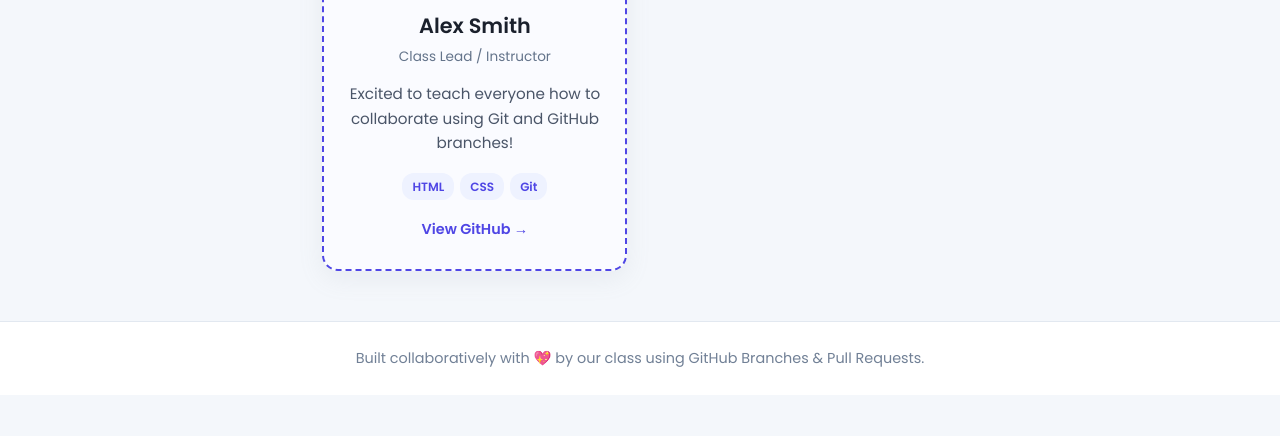
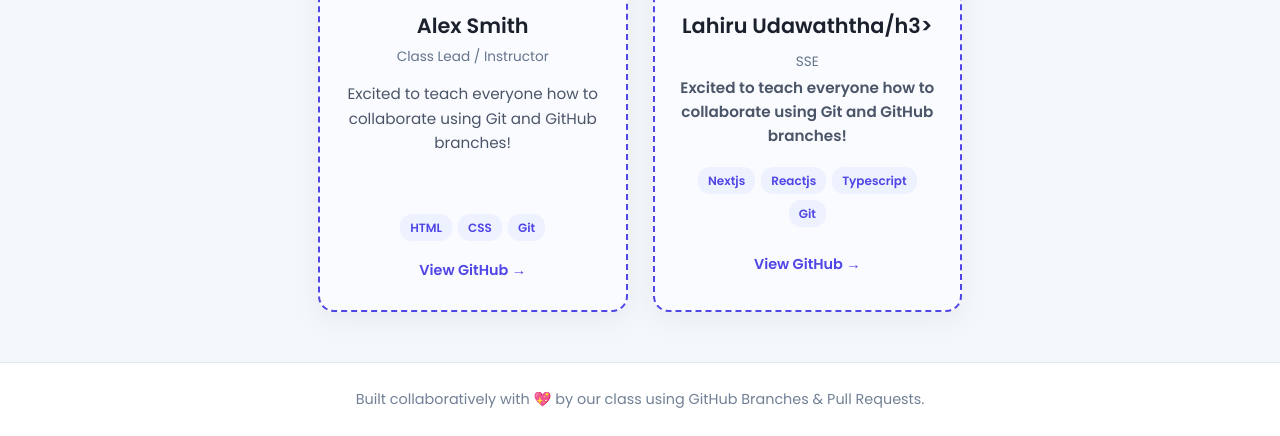
Before and after one commit to chathuka-official/Github-Practicle, a plain HTML site: page index.html in a window 1280 px wide. Shown: the part 446-882 px from the top of the page. Before the commit the page ends 841 px from the top, so only its background shows below. Drawn offline with Linux system fonts and the light colour scheme.

Commit message:
feat: add contributor card for Lahiru Udawaththa and format HTML structure

```diff
--- a/index.html
+++ b/index.html
@@ -1,5 +1,6 @@
 <!DOCTYPE html>
 <html lang="en">
+
 <head>
     <meta charset="UTF-8">
     <meta name="viewport" content="width=device-width, initial-scale=1.0">
@@ -10,6 +11,7 @@
     <link rel="preconnect" href="https://fonts.gstatic.com" crossorigin>
     <link href="https://fonts.googleapis.com/css2?family=Poppins:wght@300;400;600;700&display=swap" rel="stylesheet">
 </head>
+
 <body>
 
     <!-- Header Section -->
@@ -17,7 +19,8 @@
         <div class="container">
             <span class="badge">Class Activity</span>
             <h1>Welcome to Our Student Contributor Wall</h1>
-            <p>Each card below represents a student who successfully created a branch, committed changes, and merged a Pull Request on GitHub!</p>
+            <p>Each card below represents a student who successfully created a branch, committed changes, and merged a
+                Pull Request on GitHub!</p>
         </div>
     </header>
 
@@ -41,6 +44,20 @@
                 <a href="https://github.com" target="_blank" class="card-link">View GitHub &rarr;</a>
             </div>
 
+            <div class="card demo-card">
+                <div class="card-avatar">🎓</div>
+                <h3 class="card-name">Lahiru Udawaththa/h3>
+                    <span class="card-role">SSE</span>
+                    <p class="card-bio">Excited to teach everyone how to collaborate using Git and GitHub branches!</p>
+                    <div class="card-tags">
+                        <span class="tag">Nextjs</span>
+                        <span class="tag">Reactjs</span>
+                        <span class="tag">Typescript</span>
+                        <span class="tag">Git</span>
+                    </div>
+                    <a href="https://github.com/lahiruroot" target="_blank" class="card-link">View GitHub &rarr;</a>
+            </div>
+
             <!-- ======================================================= -->
             <!-- STUDENTS: ADD YOUR CARD BELOW THIS LINE                 -->
             <!-- Follow the template in README.md or copy the card above -->
@@ -56,4 +73,5 @@
     </footer>
 
 </body>
+
 </html>
```
